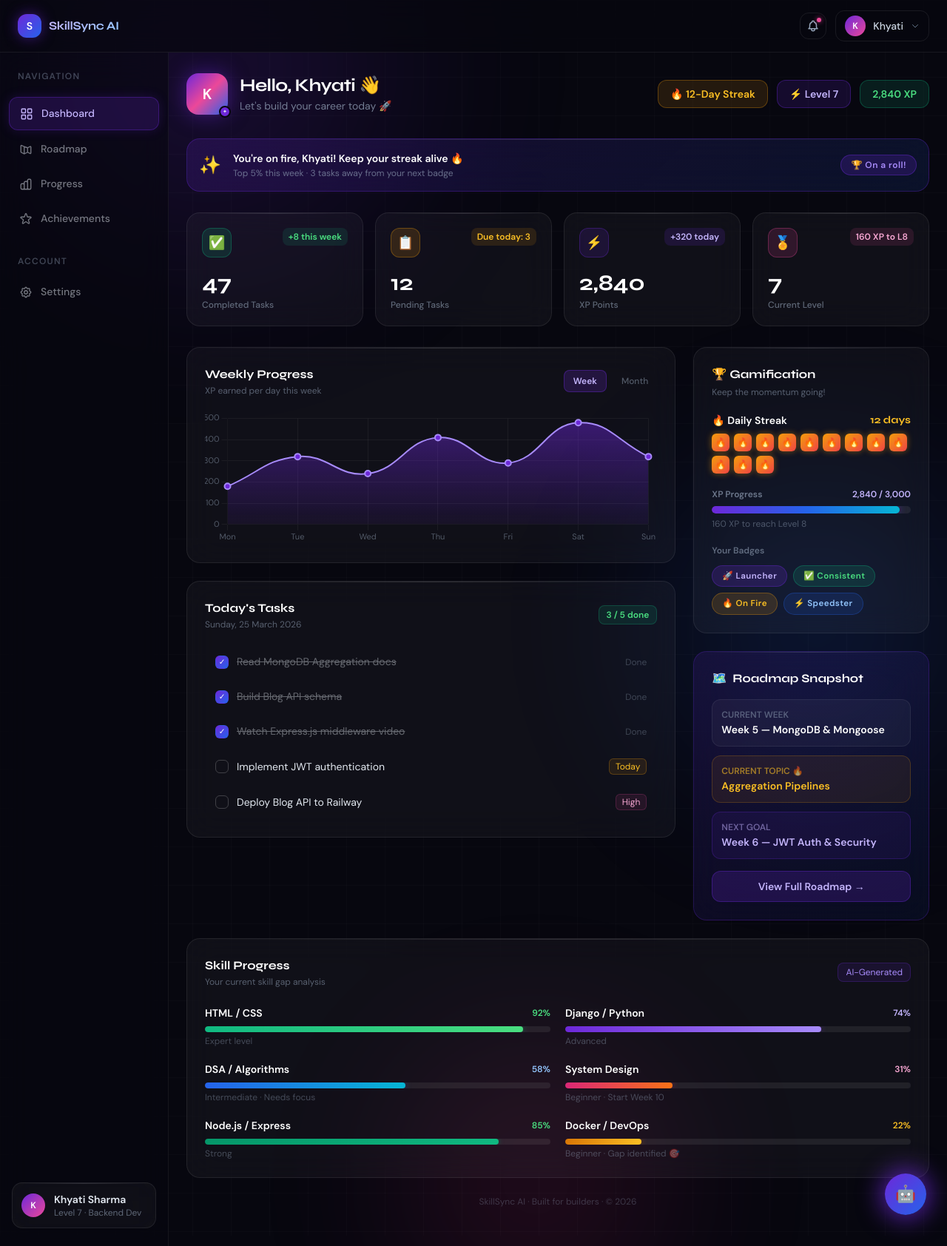
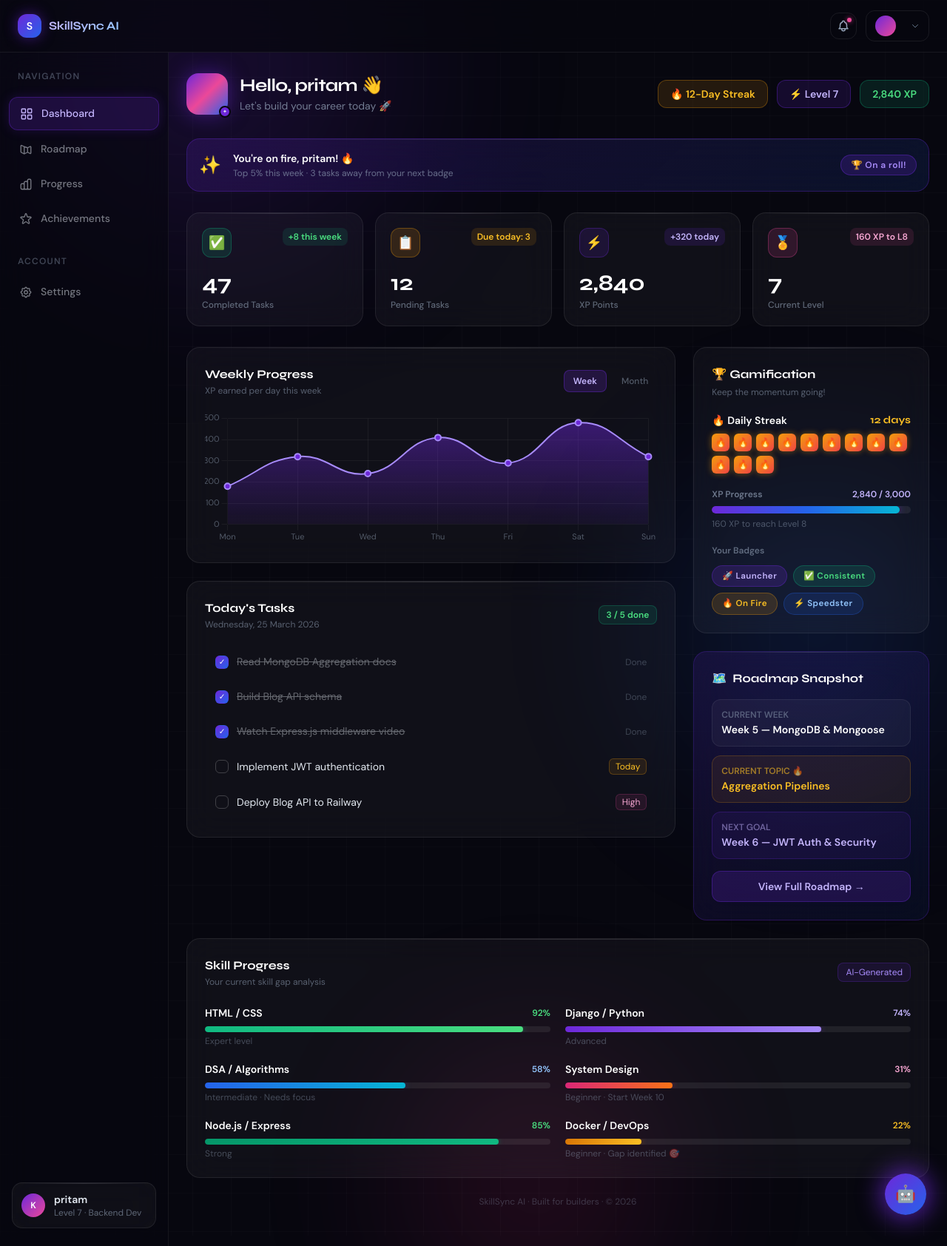
Before and after one commit to khyatiagrawal-2025/SkillSync-Ai, a Django app: page /dashboard/ in a window 1280 px wide. Shown: the whole page at 74% size. Run offline with Django 5.2, Linux system fonts and the light colour scheme; a user stored in the database is signed in; data comes from the database, SQL or seed files in the repository; both versions use the stored data as it was after the commit; some libraries are stand-ins or nearby versions.

Commit message:
Add dynamic user data rendering in dashboard using Django templates

```diff
--- a/accounts/urls.py
+++ b/accounts/urls.py
@@ -3,7 +3,7 @@
 
 urlpatterns = [
     # SkillSync-AI Accounts Routes
-    path("login/", views.login_view, name="login"),
+    path("login/", views.login_view.as_view(), name="login"),
     path("register/", views.register_view, name="register"),
     path("forgot-password/", views.forgot_password_view, name="forgot_password"),
 ]
--- a/home/urls.py
+++ b/home/urls.py
@@ -3,5 +3,5 @@
 from home.views import home
 
 urlpatterns = [
-    path("", home),
+    path("", home, name='home'),
 ]
--- a/templates/accounts/register.html
+++ b/templates/accounts/register.html
@@ -221,6 +221,7 @@
   <form method="POST" action="{% url 'register' %}" novalidate id="regForm">
     {% csrf_token %}
 
+
     <!-- Name row -->
     <div class="two-col">
       <div class="field f1">
--- a/templates/dashboard/dashboard.html
+++ b/templates/dashboard/dashboard.html
@@ -276,8 +276,10 @@
       <div class="flex items-center gap-2.5 px-3 py-1.5 rounded-xl cursor-pointer transition-all hover:bg-white/5"
            style="border:1px solid rgba(255,255,255,.08)">
         <div class="w-7 h-7 rounded-full flex items-center justify-center text-xs font-bold text-white"
-             style="background:linear-gradient(135deg,#6d28d9,#ec4899)">K</div>
-        <span class="text-sm font-medium text-slate-300">Khyati</span>
+             style="background:linear-gradient(135deg,#6d28d9,#ec4899)">{{ request.user.first_name|slice:":1"|upper }}</div>
+        <span class="text-sm font-medium text-slate-300">
+          {{ request.user.first_name }} {{ request.user.last_name }}
+        </span>
         <svg class="w-3 h-3 text-slate-500" fill="none" stroke="currentColor" stroke-width="2" viewBox="0 0 24 24" style="width:12px;height:12px;color:#64748b">
           <path stroke-linecap="round" stroke-linejoin="round" d="M19 9l-7 7-7-7"/>
         </svg>
@@ -330,7 +332,9 @@
           <div class="w-8 h-8 rounded-full flex items-center justify-center text-xs font-bold text-white shrink-0"
                style="background:linear-gradient(135deg,#6d28d9,#ec4899)">K</div>
           <div class="min-w-0">
-            <div class="text-sm font-semibold text-slate-200 truncate">Khyati Sharma</div>
+            <div class="text-sm font-semibold text-slate-200 truncate">
+              {{ request.user.get_full_name|default:request.user.username }}
+            </div>
             <div class="text-xs" style="color:rgba(148,163,184,.6)">Level 7 · Backend Dev</div>
           </div>
         </div>
@@ -348,13 +352,13 @@
           <!-- Avatar -->
           <div class="relative shrink-0">
             <div class="w-14 h-14 rounded-2xl flex items-center justify-center text-xl font-black text-white"
-                 style="background:linear-gradient(135deg,#6d28d9,#ec4899,#2563eb);box-shadow:0 0 28px rgba(109,40,217,.5)">K</div>
+                 style="background:linear-gradient(135deg,#6d28d9,#ec4899,#2563eb);box-shadow:0 0 28px rgba(109,40,217,.5)">{{ request.user.first_name|slice:":1"|upper }}</div>
             <span class="absolute -bottom-1 -right-1 w-4 h-4 rounded-full border-2 text-center flex items-center justify-center text-xs"
                   style="background:#6d28d9;border-color:#07070f;font-size:7px">✦</span>
           </div>
           <div>
             <h1 class="font-display font-bold text-2xl tracking-tight leading-tight text-white">
-              Hello, Khyati 👋
+              Hello, {{ request.user.first_name|default:request.user.username }} 👋
             </h1>
             <p class="text-sm mt-0.5" style="color:rgba(148,163,184,.75)">Let's build your career today 🚀</p>
           </div>
@@ -382,7 +386,9 @@
            style="background:linear-gradient(135deg,rgba(109,40,217,.18),rgba(37,99,235,.12));border-color:rgba(109,40,217,.3)">
         <div class="text-2xl shrink-0">✨</div>
         <div>
-          <p class="font-semibold text-sm text-white">You're on fire, Khyati! Keep your streak alive 🔥</p>
+          <p class="font-semibold text-sm text-white">
+            You're on fire, {{ request.user.first_name|default:request.user.username }}! 🔥
+          </p>
           <p class="text-xs mt-0.5" style="color:rgba(148,163,184,.65)">Top 5% this week · 3 tasks away from your next badge</p>
         </div>
         <div class="ml-auto shrink-0">
@@ -472,7 +478,7 @@
             <div class="flex items-center justify-between mb-5">
               <div>
                 <h2 class="font-display font-bold text-base text-white">Today's Tasks</h2>
-                <p class="text-xs mt-0.5" style="color:rgba(148,163,184,.55)">Sunday, 25 March 2026</p>
+                <p class="text-xs mt-0.5" style="color:rgba(148,163,184,.55)">{% now "l, d F Y" %}</p>
               </div>
               <span class="text-xs px-2.5 py-1 rounded-lg font-semibold"
                     style="background:rgba(16,185,129,.12);border:1px solid rgba(16,185,129,.25);color:#4ade80">3 / 5 done</span>
@@ -727,7 +733,9 @@
   <!-- Messages -->
   <div class="p-4 space-y-3">
     <div class="p-3 rounded-xl text-sm" style="background:rgba(109,40,217,.15);border:1px solid rgba(109,40,217,.2)">
-      <p class="text-white font-medium mb-1">Hey Khyati! 👋</p>
+      <p class="text-white font-medium mb-1">
+        Hey {{ request.user.first_name|default:request.user.username }}! 👋
+      </p>
       <p style="color:rgba(148,163,184,.8);font-size:.8rem">You're 94% through your XP for Level 8. Focus on the 2 pending tasks today and you'll level up! 🚀</p>
     </div>
     <div class="p-3 rounded-xl text-sm" style="background:rgba(255,255,255,.04);border:1px solid rgba(255,255,255,.07)">
--- a/templates/home/home.html
+++ b/templates/home/home.html
@@ -125,6 +125,7 @@
   background:transparent;
   color:var(--text); font-family:inherit; font-size:.86rem; font-weight:600;
   cursor:pointer; transition:all .25s;
+  text-decoration: none;
 }
 .btn-nav-ghost:hover { background:var(--rim); border-color:rgba(167,139,250,.3); }
 .btn-nav-cta {
@@ -700,7 +701,7 @@
     <a class="nav-link">Blog</a>
   </div>
   <div class="nav-actions">
-    <a href="" class="btn-nav-ghost">Log in</button>
+    <a href="{% url 'login' %}" class="btn-nav-ghost">Log in</a>
     <button class="btn-nav-cta">Start for free →</button>
   </div>
 </nav>
```
Also changed, not shown: accounts/forms.py (added, +7 -0 lines), accounts/views.py (+28 -20 lines), accounts/models.py (line endings or trailing spaces), db.sqlite3.
